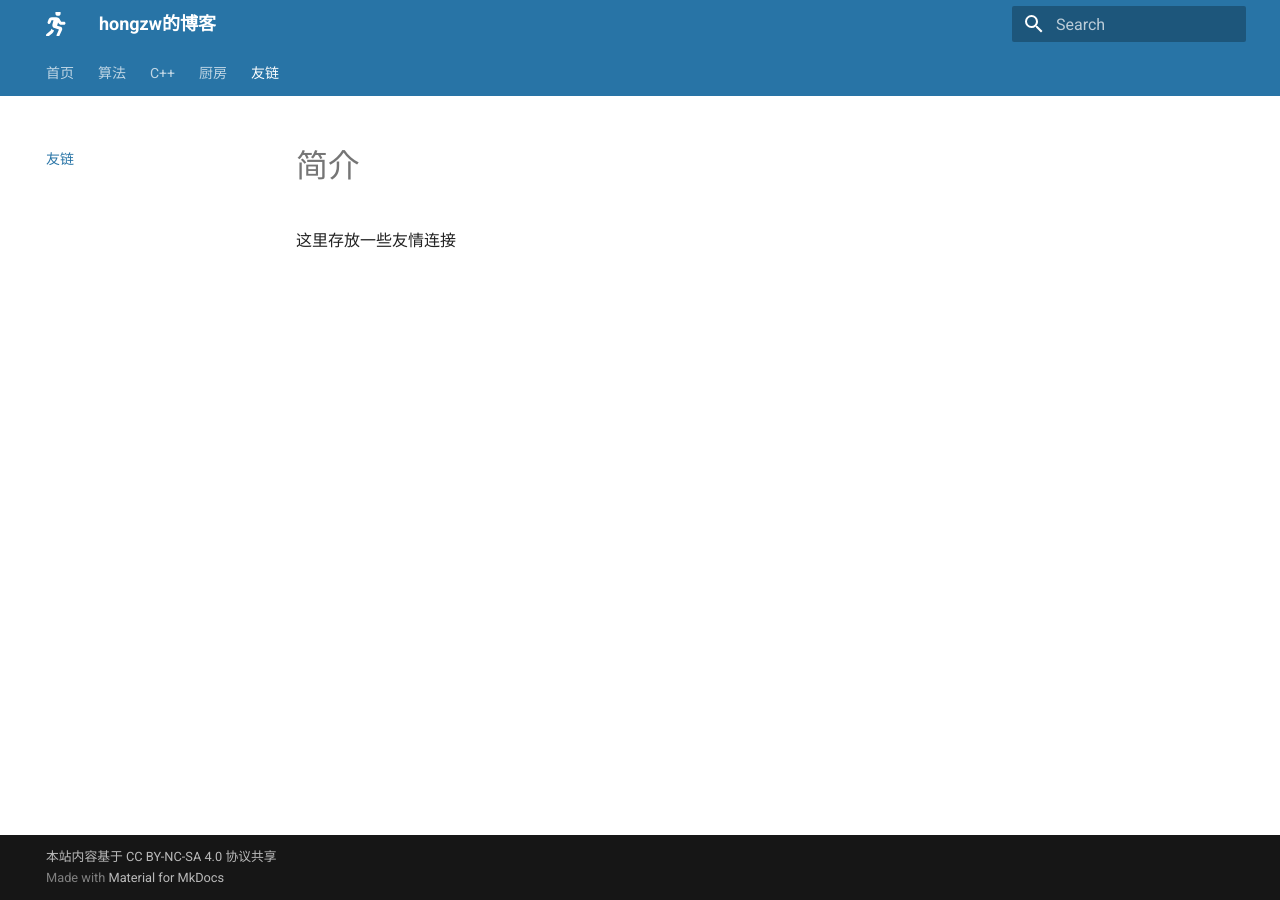
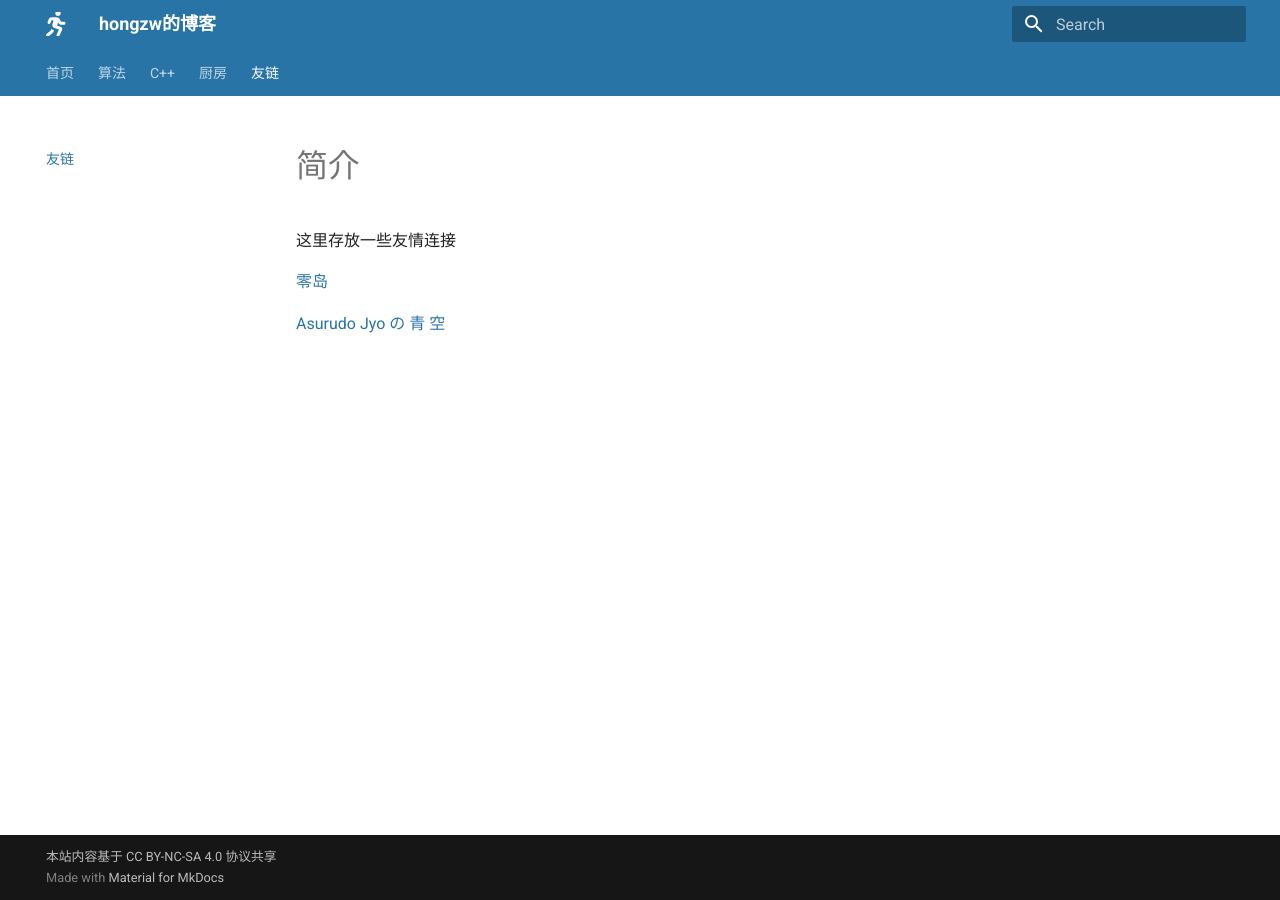
Before and after one commit to Tenma-Gabriel/tenma-gabriel.github.io, an MkDocs documentation site: the page built from docs/friends/index.md, in a window 1280 px wide. Built offline with MkDocs 1.6.1 and Material for MkDocs 9.7.7, drawn with Linux system fonts in a browser that asks for light colours.

Commit message:
add friend link

```diff
--- a/docs/friends/index.md
+++ b/docs/friends/index.md
@@ -1,3 +1,7 @@
 # 简介
 
 这里存放一些友情连接
+
+[零岛](https://overstars.github.io/)
+
+[Asurudo Jyo の 青 空](https://asurudo.top/s/KPBP46Mcr)
```
